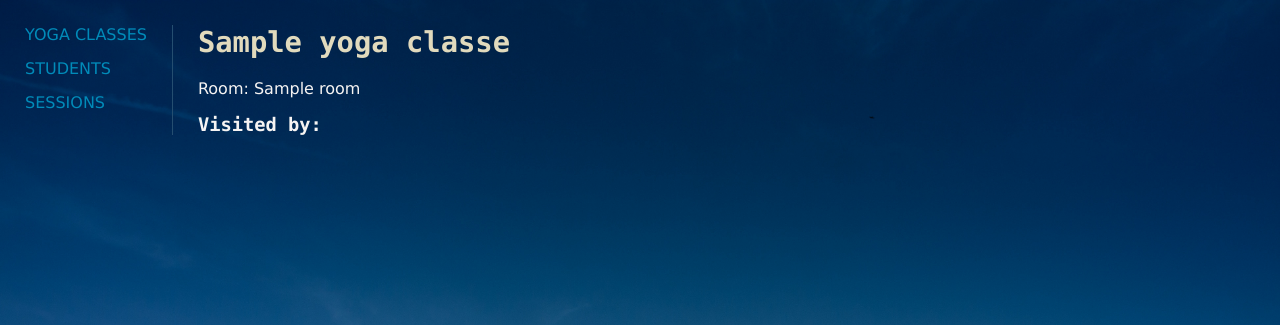
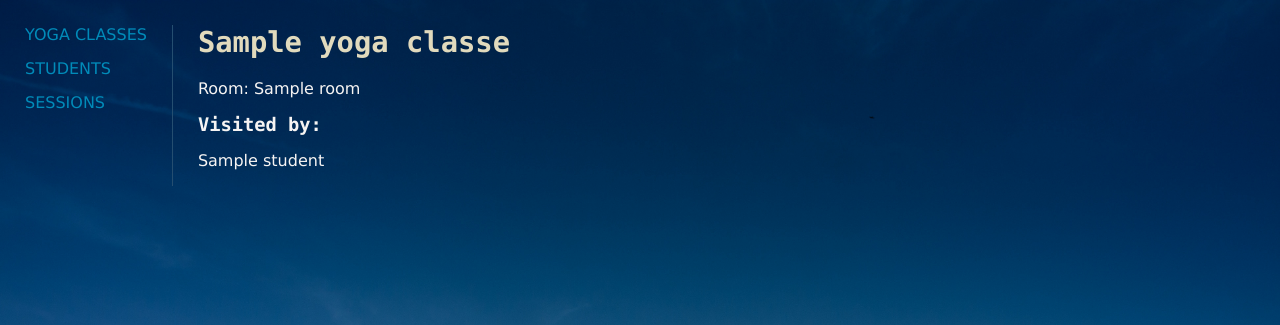
Before and after one commit to Costicus/Yoga_Studio_MVP, a Flask app: page /yoga_classes/1 in a window 1280 px wide. Shown: the top 325 px of the page. Run offline with Flask 2, Linux system fonts and the light colour scheme; a database or web service that is not in the repository returns one stand-in record (values such as "Sample title"); some libraries are stand-ins or nearby versions.

Commit message:
Finished MVP again

```diff
--- a/controllers/session_controller.py
+++ b/controllers/session_controller.py
@@ -26,7 +26,7 @@ def new_task():
 def create_task():
     student_id = request.form['student_id']
     yoga_class_id = request.form['yoga_class_id']
-    booking_notes = request.form['review']
+    booking_notes = request.form['booking_notes']
     student = student_repository.select(student_id)
     yoga_class = yoga_class_repository.select(yoga_class_id)
     session = Session(student, yoga_class, booking_notes)
--- a/controllers/yoga_class_controller.py
+++ b/controllers/yoga_class_controller.py
@@ -2,6 +2,7 @@ from flask import Flask, render_template, request, redirect
 from flask import Blueprint
 from models.yoga_class import Yoga_class
 import repositories.yoga_class_repository as yoga_class_repository
+import repositories.student_repository as student_repository
 
 yoga_classes_blueprint = Blueprint("yoga-classes", __name__)
 
@@ -13,7 +14,8 @@ def yoga_classes():
 @yoga_classes_blueprint.route("/yoga_classes/<id>")
 def show(id):
     yoga_class = yoga_class_repository.select(id)
-    return render_template("yoga_classes/show.html", yoga_class = yoga_class)
+    students = student_repository.select_students_by_class(id)
+    return render_template("yoga_classes/show.html", yoga_class = yoga_class, students=students)
 
 @yoga_classes_blueprint.route("/yoga_classes/new")
 def new_yoga_class():
--- a/repositories/student_repository.py
+++ b/repositories/student_repository.py
@@ -35,6 +35,17 @@ def select(id):
         student = Student(result['name'], result['id'] )
     return student
 
+def select_students_by_class(class_id):
+    students = []
+
+    sql = "SELECT * FROM sessions WHERE yoga_class_id = %s"
+    values = [class_id]
+    results = run_sql(sql, values)
+    for row in results:
+        student = select(row['student_id'])
+        students.append(student)
+    return students
+
 
 def delete_all():
     sql = "DELETE FROM students"
--- a/templates/yoga_classes/show.html
+++ b/templates/yoga_classes/show.html
@@ -6,6 +6,8 @@
 <p>Room: {{ yoga_class.room }}</p>
 
 <h3>Visited by:</h3>
-
+{% for student in students %}
+<p>{{ student.name }}</p>
+{% endfor %}
 
 {% endblock %}
```
